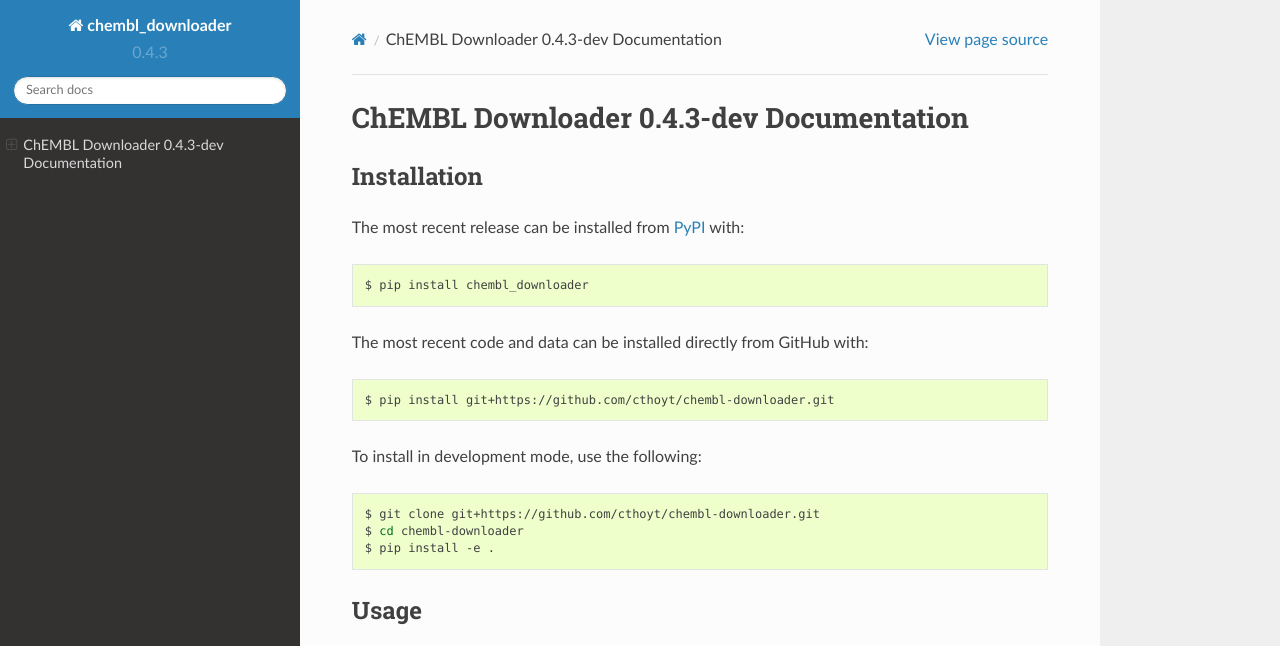
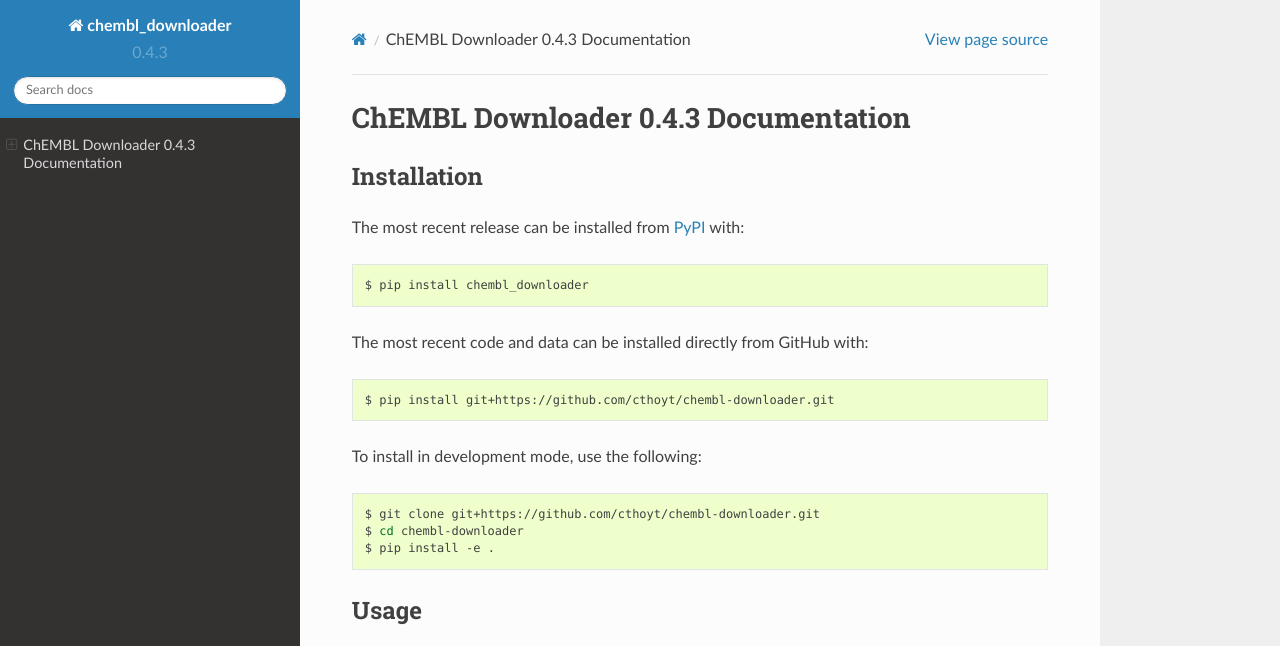
Before and after one commit to cthoyt/chembl-downloader, a Sphinx documentation site: the page built from docs/source/index.rst, in a window 1280 px wide and 1212 px high, cut to the strip 0-646 px from the top of the window. Built offline with Sphinx 7.4.7 and the Read the Docs theme 2.0.0, drawn with Linux system fonts in a browser that asks for light colours.

Commit message:
Bump version: 0.4.3-dev → 0.4.3

```diff
--- a/docs/source/conf.py
+++ b/docs/source/conf.py
@@ -27,7 +27,7 @@
 author = "Charles Tapley Hoyt"
 
 # The full version, including alpha/beta/rc tags.
-release = "0.4.3-dev"
+release = "0.4.3"
 
 # The short X.Y version.
 parsed_version = re.match(
--- a/setup.cfg
+++ b/setup.cfg
@@ -4,7 +4,7 @@
 # Configuring setup()
 [metadata]
 name = chembl_downloader
-version = 0.4.3-dev
+version = 0.4.3
 description = Reproducibly download, open, parse, and query ChEMBL
 long_description = file: README.md
 long_description_content_type = text/markdown
```
Also changed, not shown: .bumpversion.cfg.
